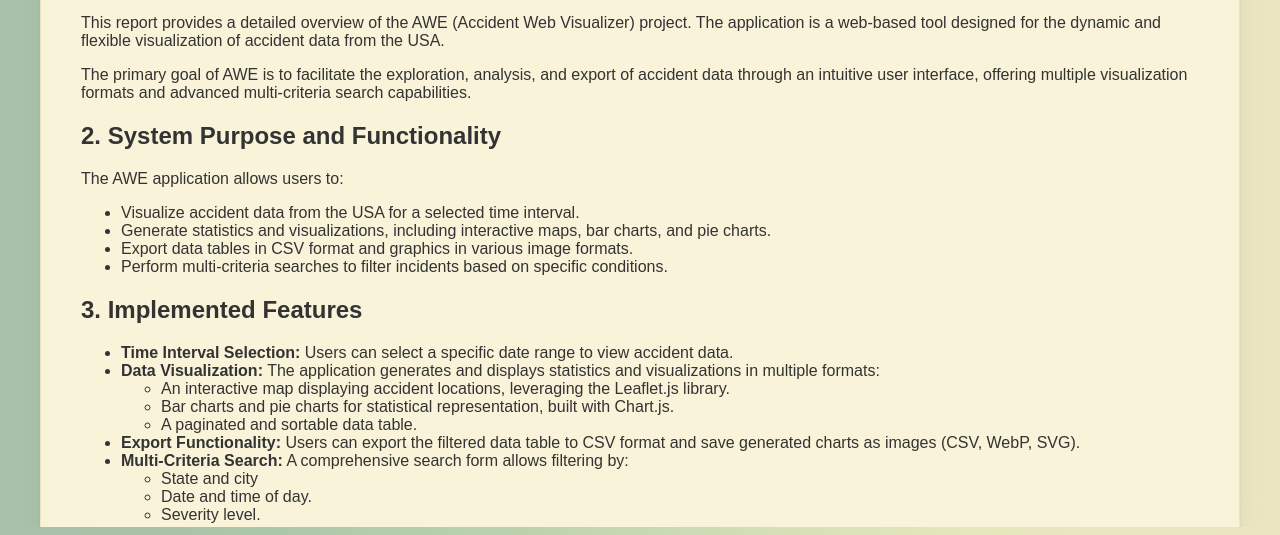
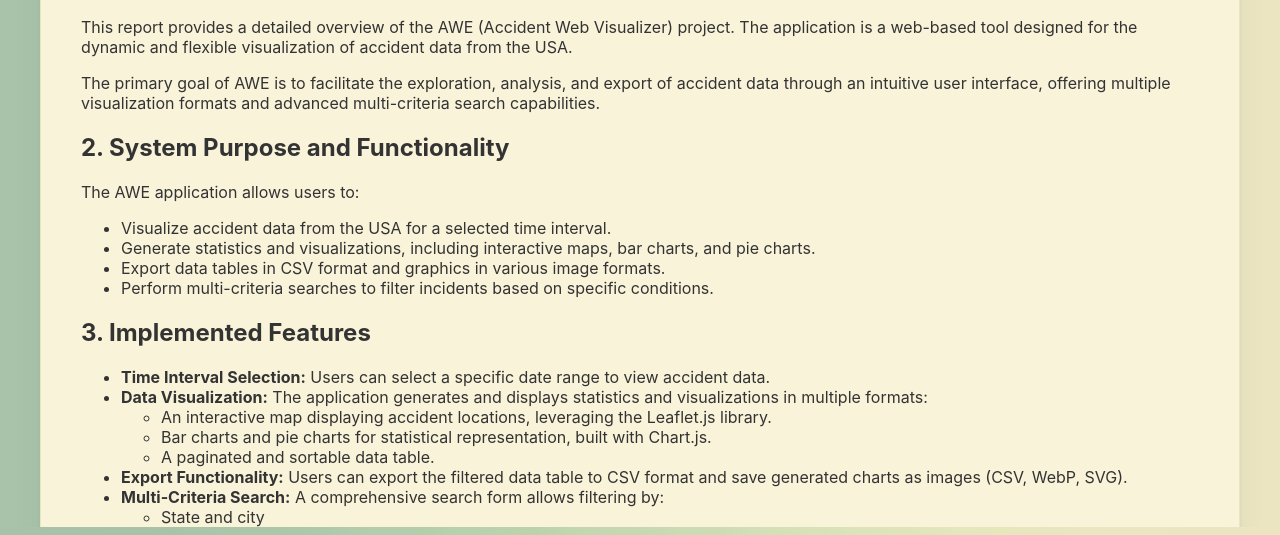
Before and after one commit to qYogi/AWe-Accident-Web-Visualizer-, a website: page AWE/docs/report.html in a window 1280 px wide. Shown: the part 265-800 px from the top of the page. Drawn offline with Linux system fonts and the light colour scheme.

Commit message:
changed the font

```diff
--- a/AWE/public/styles.css
+++ b/AWE/public/styles.css
@@ -1,6 +1,6 @@
 html,
 body {
-  font-family: Arial, sans-serif;
+  font-family: "Inter", sans-serif;
   margin: 0;
   padding: 0;
   width: 100%;
```
Also changed, not shown: AWE/templates/index.template.html (+6 -0 lines).
